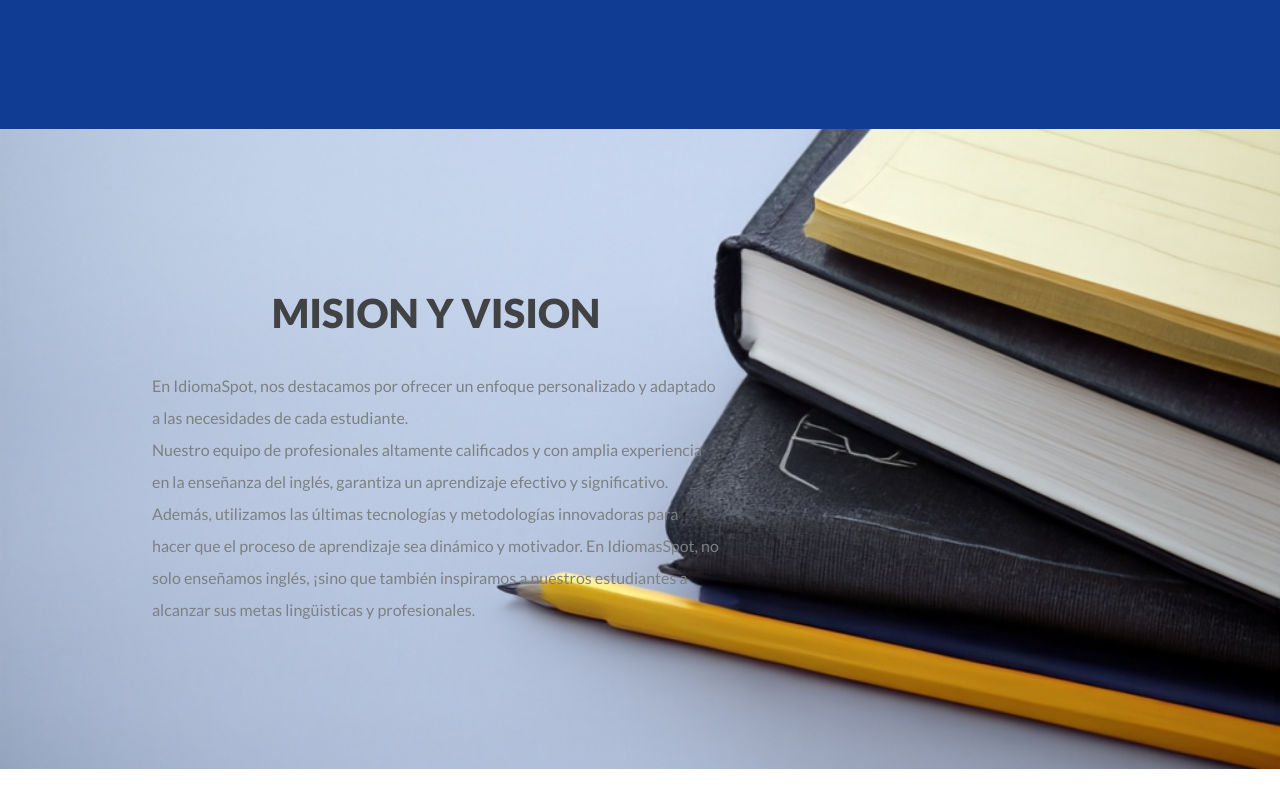
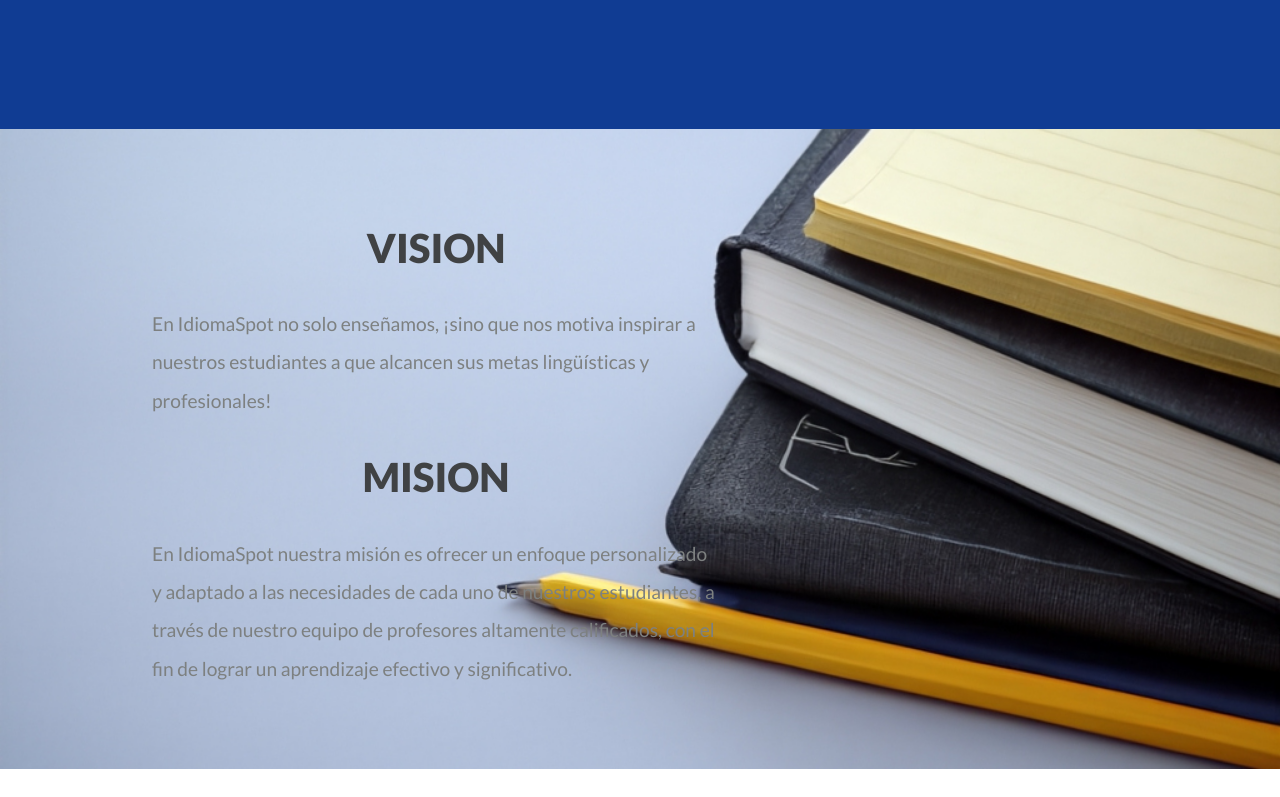
Before and after one commit to IdiomaSpot/idioma-spot-ui, a React (Create React App) app: page / in a window 1280 px wide. Shown: the part 2903-3700 px from the top of the page. Built offline with nearby package versions, Linux system fonts and the light colour scheme.

Commit message:
Split up mision and vision texts

```diff
--- a/src/pages/Home/MissionVision/MissionVision.js
+++ b/src/pages/Home/MissionVision/MissionVision.js
@@ -8,17 +8,18 @@
             <Container maxWidth='lg' className='mission-vision-container'>
                 <Grid container spacing={2}>
                     <Grid item xs={12} lg={6}>
-                        <h1>MISION Y VISION</h1>
+                        <h1>VISION</h1>
                         <p>
-                            En IdiomaSpot, nos destacamos por ofrecer un enfoque personalizado
-                            y adaptado a las necesidades de cada estudiante.<br />
-                            Nuestro equipo de profesionales altamente calificados y con amplia
-                            experiencia en la enseñanza del inglés, garantiza un aprendizaje
-                            efectivo y significativo. Además, utilizamos las últimas tecnologías
-                            y metodologías innovadoras para hacer que el proceso de aprendizaje
-                            sea dinámico y motivador. En IdiomasSpot, no solo enseñamos inglés,
-                            ¡sino que también inspiramos a nuestros estudiantes a alcanzar sus
-                            metas lingüisticas y profesionales.
+                            En IdiomaSpot no solo enseñamos, ¡sino que nos motiva inspirar a nuestros estudiantes
+                            a que alcancen sus metas lingüísticas y profesionales!
+                        </p>
+
+                        <h1>MISION</h1>
+                        <p>
+                            En IdiomaSpot nuestra misión es ofrecer un enfoque personalizado y adaptado a las
+                            necesidades de cada uno de nuestros estudiantes, a través de nuestro equipo de
+                            profesores altamente calificados, con el fin de lograr un aprendizaje efectivo y
+                            significativo.
                         </p>
                     </Grid>
                 </Grid>
--- a/src/pages/Home/MissionVision/MissionVision.scss
+++ b/src/pages/Home/MissionVision/MissionVision.scss
@@ -11,8 +11,8 @@
     background-position: center;
     display: flex;
     flex-direction: column;
-    align-items: center;
     justify-content: center;
+    background-color: #C7D4EE;
 
     .mission-vision-container {
         margin-left: auto;
@@ -46,5 +46,6 @@
         color: $light-gray;
         line-height: 2em;
         font-weight: 400;
+        font-size: 1.2em;
     }
 }
```
